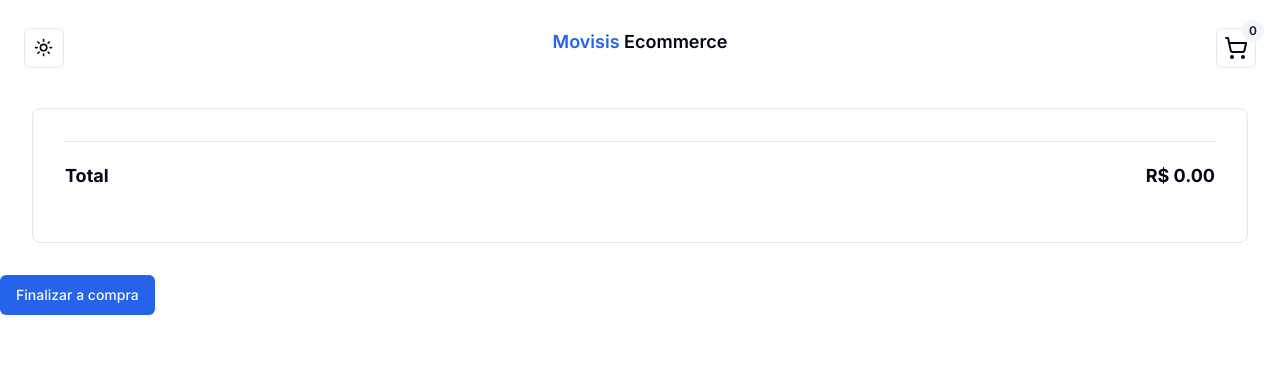
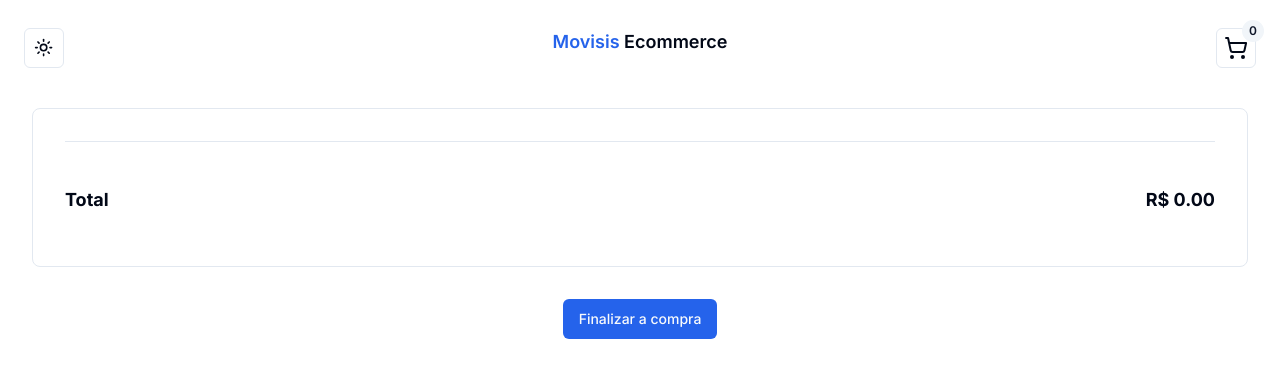
Before and after one commit to itpaulin/movisis-ecommerce, a Next.js app: page /checkout in a window 1280 px wide. Shown: the top 378 px of the page. Built offline with nearby package versions, Linux system fonts and the light colour scheme.

Commit message:
feat: show quantity name and price product on checkout items.

```diff
--- a/src/app/checkout/components/checkout-item.tsx
+++ b/src/app/checkout/components/checkout-item.tsx
@@ -6,7 +6,7 @@ interface CheckoutItemProps {
 }
 const CheckoutItem = ({ product }: CheckoutItemProps) => {
   return (
-    <div className="flex">
+    <div className="flex gap-x-3">
       <div className=" flex h-[5rem] w-[5rem] flex-col items-center justify-center rounded-md bg-accent">
         <Image
           src={product.imageUrl}
@@ -18,6 +18,15 @@ const CheckoutItem = ({ product }: CheckoutItemProps) => {
           alt={product.name}
         />
       </div>
+      <div className="flex flex-col gap-y-3 pt-4">
+        <p className="text-sm font-normal">{product.name}</p>
+        <p className="text-md font-bold">
+          R$ {Number(product.price).toFixed(2)}
+        </p>
+      </div>
+      <div className="absolute right-16 mt-14 text-sm opacity-40">
+        Qtd: {product.quantity}
+      </div>
     </div>
   );
 };
--- a/src/app/checkout/page.tsx
+++ b/src/app/checkout/page.tsx
@@ -34,7 +34,7 @@ const Checkout = () => {
           </AlertDescription>
         </Alert>
       )}
-      <div className="m-8 flex flex-col rounded-lg border p-8">
+      <div className="m-8 flex flex-col gap-y-6 rounded-lg border p-8">
         {products.map((product: CartProduct) => (
           <CheckoutItem product={product} />
         ))}
@@ -44,7 +44,9 @@ const Checkout = () => {
           <p>R$ {total.toFixed(2)}</p>
         </div>
       </div>
-      <Button onClick={handleFinishPurchase}>Finalizar a compra</Button>
+      <div className="flex justify-center">
+        <Button onClick={handleFinishPurchase}>Finalizar a compra</Button>
+      </div>
     </div>
   );
 };
```
